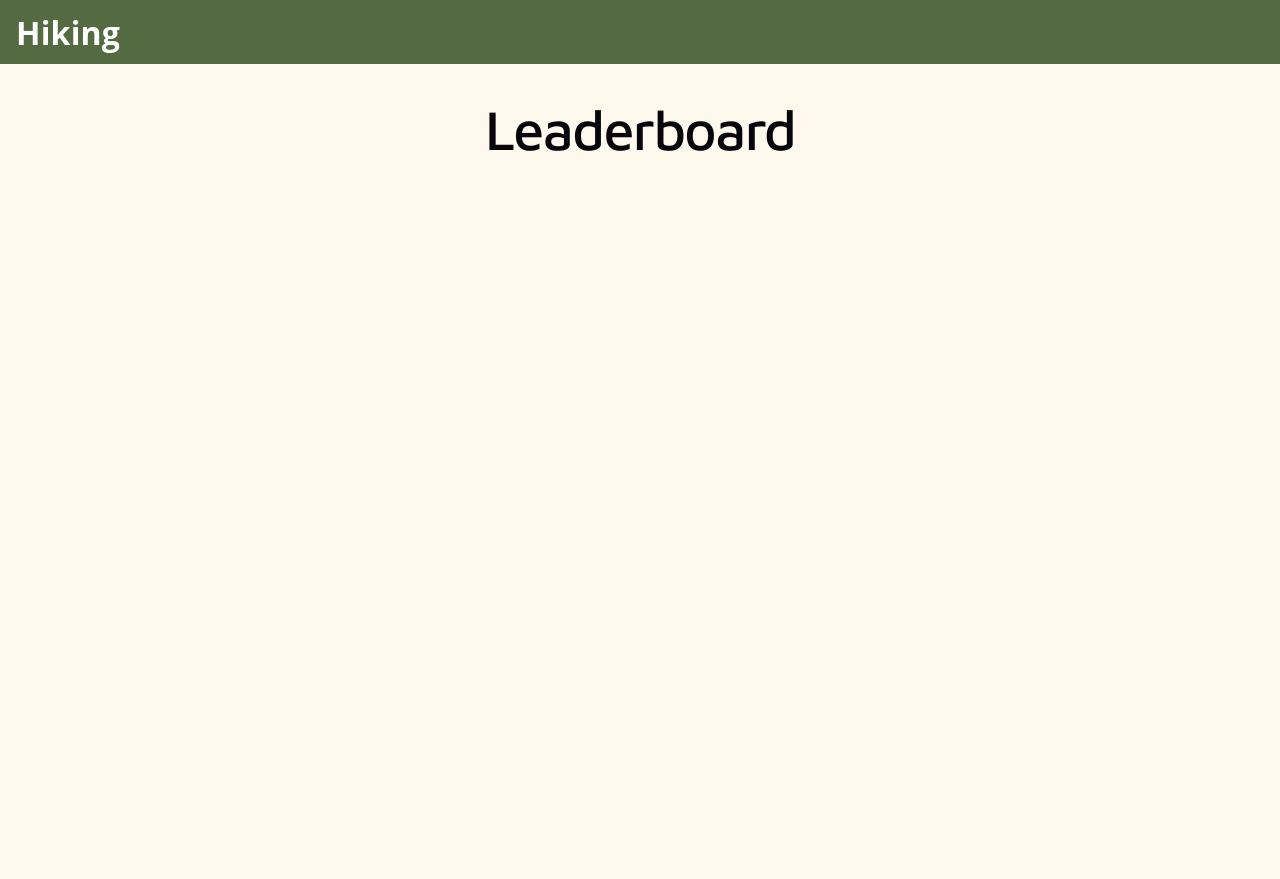
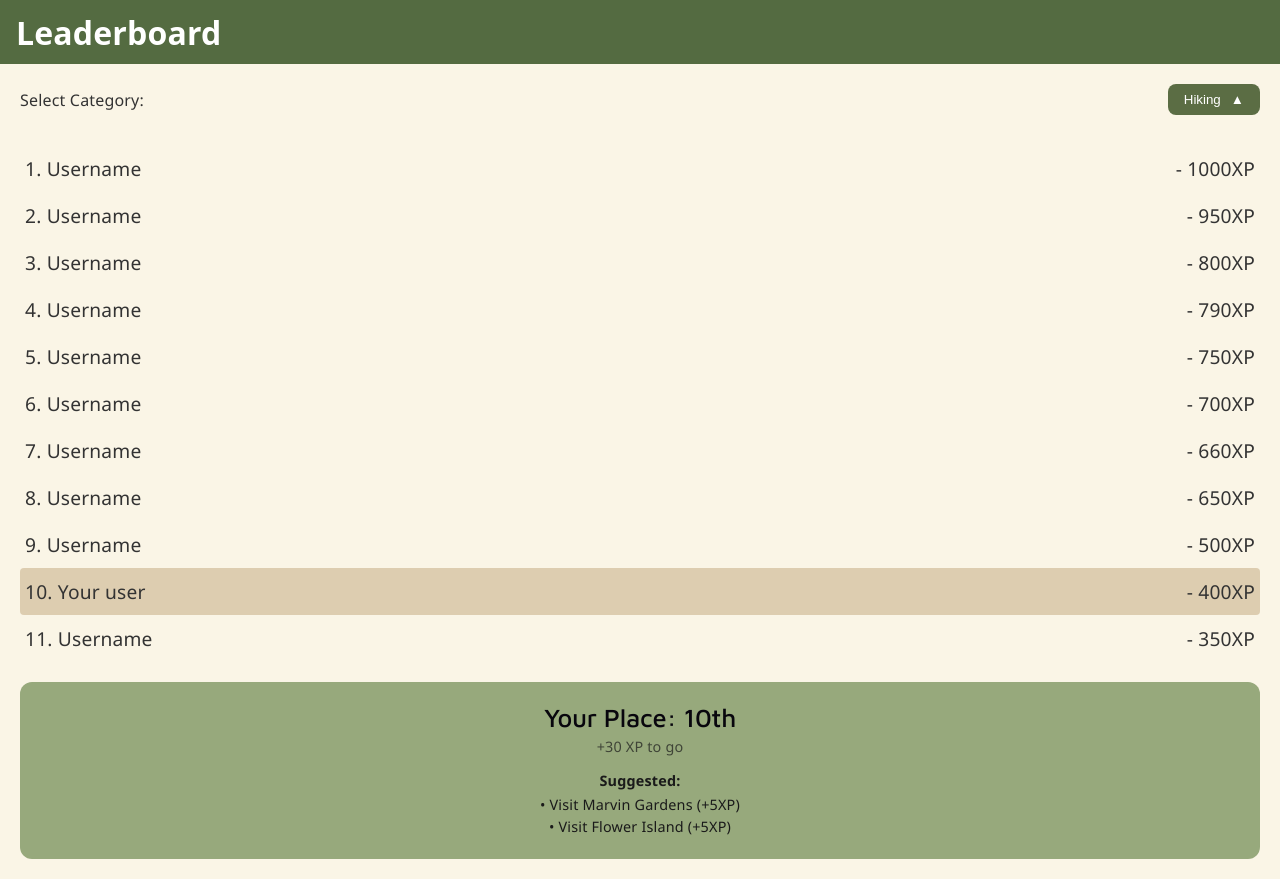
Before and after one commit to JaxT05/CS445-Project2, a Vue app: page /leaderboard in a window 1280 px wide. Before the commit the page ends 800 px from the top, so only its background shows below. Built offline with nearby package versions, Linux system fonts and the light colour scheme.

Commit message:
adds leaderboard

```diff
--- a/src/App.vue
+++ b/src/App.vue
@@ -7,7 +7,7 @@ import Sidebar from './components/Sidebar.vue';
   <head>
   </head>
   <main>
-    <header>Hiking</header>
+    <header>Leaderboard</header>
     <!-- <Sidebar/> -->
       <RouterView/>
   </main>
--- a/src/pages/Leaderboard.vue
+++ b/src/pages/Leaderboard.vue
@@ -1,8 +1,162 @@
 <script lang="ts">
+import { defineComponent, ref } from 'vue';
+
+interface LeaderboardEntry {
+  rank: number;
+  name: string;
+  xp: number;
+  isUser?: boolean;
+}
+
+export default defineComponent({
+  name: 'Leaderboard',
+  setup() {
+    const selectedCategory = ref('Hiking');
+    const leaderboardData = ref<LeaderboardEntry[]>([
+      { rank: 1, name: 'Username', xp: 1000 },
+      { rank: 2, name: 'Username', xp: 950 },
+      { rank: 3, name: 'Username', xp: 800 },
+      { rank: 4, name: 'Username', xp: 790 },
+      { rank: 5, name: 'Username', xp: 750 },
+      { rank: 6, name: 'Username', xp: 700 },
+      { rank: 7, name: 'Username', xp: 660 },
+      { rank: 8, name: 'Username', xp: 650 },
+      { rank: 9, name: 'Username', xp: 500 },
+      { rank: 10, name: 'Your user', xp: 400, isUser: true },
+      { rank: 11, name: 'Username', xp: 350 },
+    ]);
+
+    return { selectedCategory, leaderboardData };
+  }
+});
 </script>
+
 <template>
-    <h1>Leaderboard</h1>
+  <div class="leaderboard-container">
+    <div class="header">
+      <span class="label">Select Category:</span>
+      <button class="category-pill">
+        {{ selectedCategory }}
+        <span class="arrow">▲</span>
+      </button>
+    </div>
 
+    <div class="list">
+      <div
+        v-for="item in leaderboardData"
+        :key="item.rank"
+        class="list-item"
+        :class="{ 'user-highlight': item.isUser }"
+      >
+        <span class="rank-name">{{ item.rank }}. {{ item.name }}</span>
+        <span class="xp-value">- {{ item.xp }}XP</span>
+      </div>
+    </div>
+
+    <div class="stats-card">
+      <h2>Your Place: 10th</h2>
+      <p class="xp-needed">+30 XP to go</p>
+      <div class="suggested">
+        <p>Suggested:</p>
+        <ul>
+          <li>• Visit Marvin Gardens (+5XP)</li>
+          <li>• Visit Flower Island (+5XP)</li>
+        </ul>
+      </div>
+    </div>
+  </div>
 </template>
+
 <style scoped>
+/* Color Palette */
+:root {
+  --bg-cream: #FAF5E6;
+  --forest-green: #5B6D44;
+  --highlight-tan: #DDCDB0;
+  --card-green: #97A97C;
+  --text-dark: #333333;
+}
+
+.leaderboard-container {
+  background-color: #FAF5E6; /* Cream background */
+  min-height: 100vh;
+  padding: 20px;
+  font-family: 'Segoe UI', Tahoma, Geneva, Verdana, sans-serif;
+  color: #333;
+}
+
+.header {
+  display: flex;
+  justify-content: space-between;
+  align-items: center;
+  margin-bottom: 30px;
+}
+
+.category-pill {
+  background-color: #5B6D44; /* Dark moss green */
+  color: white;
+  border: none;
+  padding: 8px 16px;
+  border-radius: 8px;
+  display: flex;
+  align-items: center;
+  gap: 10px;
+  font-weight: 500;
+}
+
+.list {
+  margin-bottom: 20px;
+}
+
+.list-item {
+  display: flex;
+  justify-content: space-between;
+  padding: 10px 5px;
+  font-size: 1.2rem;
+  font-weight: 500;
+}
+
+.user-highlight {
+  background-color: #DDCDB0; /* Tan highlight */
+  border-radius: 4px;
+}
+
+.xp-value {
+  font-weight: 400;
+}
+
+.stats-card {
+  background-color: #97A97C; /* Light sage green */
+  padding: 20px;
+  border-radius: 12px;
+  color: #1A1A1A;
+}
+
+.stats-card h2 {
+  margin: 0;
+  font-size: 1.6rem;
+}
+
+.xp-needed {
+  font-size: 0.9rem;
+  opacity: 0.7;
+  margin: 5px 0 15px 0;
+}
+
+.suggested p {
+  margin: 0;
+  font-weight: bold;
+  font-size: 0.9rem;
+}
+
+.suggested ul {
+  list-style: none;
+  padding: 0;
+  margin: 5px 0 0 0;
+  font-size: 0.9rem;
+}
+
+.suggested li {
+  margin-bottom: 3px;
+}
 </style>
```
